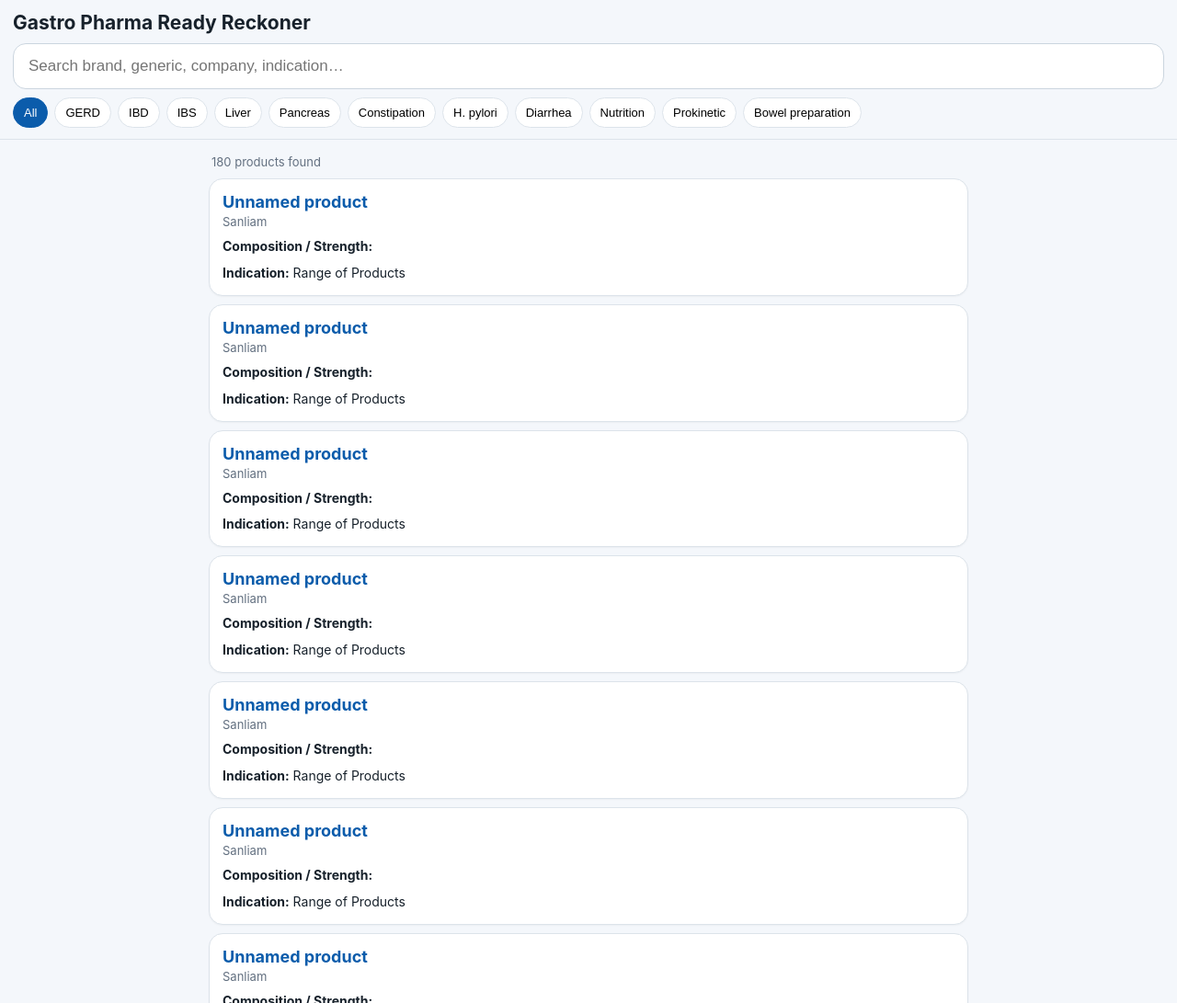
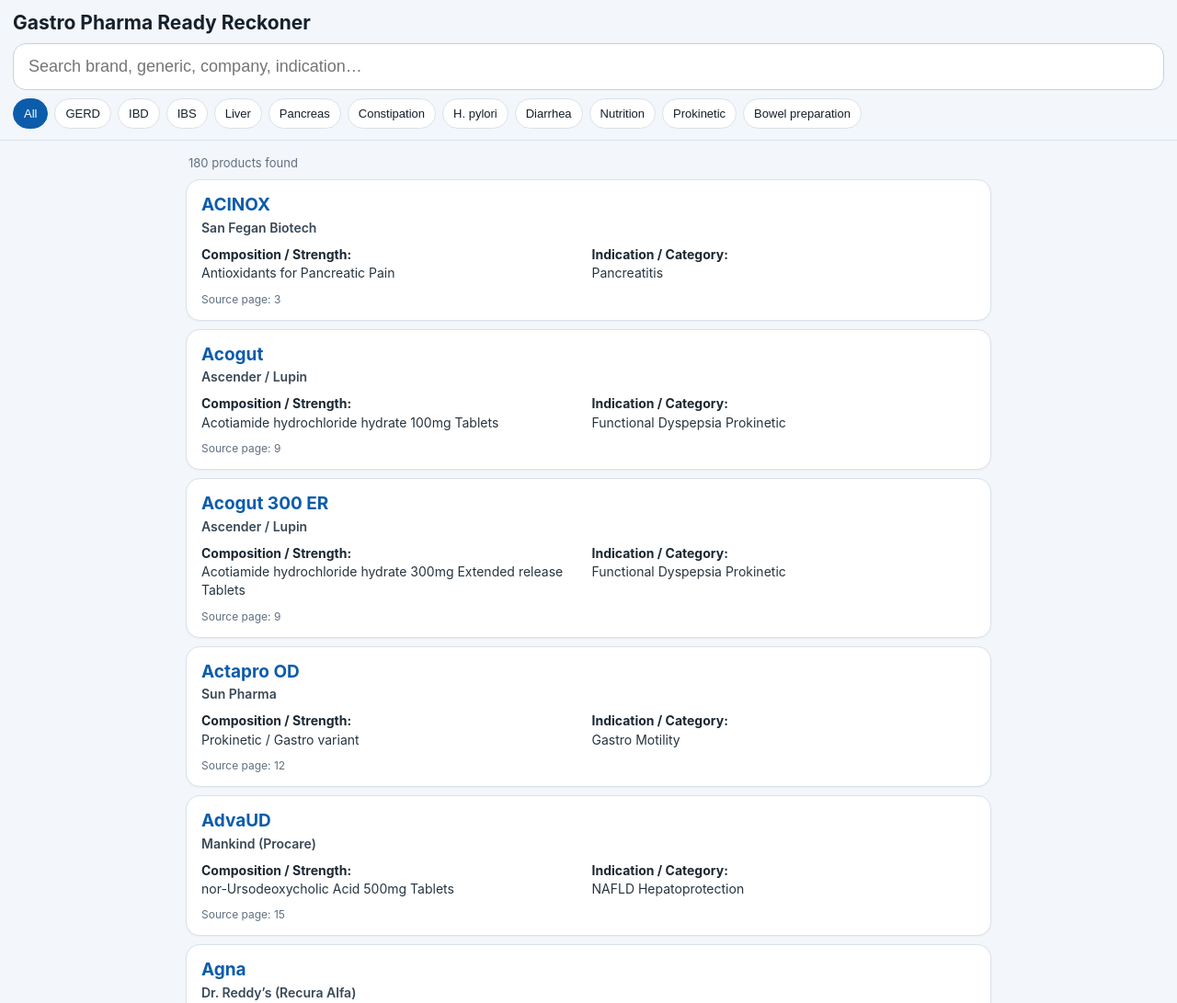
Before and after one commit to Gastroclt8476/gastro-pharma-ready-reckoner, a plain HTML site: page index.html in a window 1280 px wide. Shown: the top 1091 px of the page at 92% size. Drawn offline with Linux system fonts and the light colour scheme.

Commit message:
Update index.html

```diff
--- a/index.html
+++ b/index.html
@@ -10,26 +10,30 @@
 <link rel="manifest" href="./manifest.webmanifest">
 <title>Gastro Pharma Ready Reckoner</title>
 <style>
-:root{--blue:#0b5cab;--bg:#f4f7fb;--card:#fff;--text:#17212b;--muted:#637080;--border:#dce3ea}
+:root{--blue:#0b5cab;--bg:#f3f6fa;--card:#fff;--text:#15202b;--muted:#617080;--border:#d9e1e9}
 *{box-sizing:border-box}
 body{margin:0;background:var(--bg);color:var(--text);font-family:-apple-system,BlinkMacSystemFont,"Segoe UI",Roboto,Arial,sans-serif}
-header{position:sticky;top:0;z-index:10;background:rgba(244,247,251,.96);backdrop-filter:blur(12px);padding:calc(12px + env(safe-area-inset-top)) 14px 10px;border-bottom:1px solid var(--border)}
-h1{font-size:21px;margin:0 0 10px}
-.search{width:100%;font-size:17px;padding:14px 16px;border:1px solid #cbd5df;border-radius:14px;background:white;outline:none}
+header{position:sticky;top:0;z-index:10;background:rgba(243,246,250,.97);backdrop-filter:blur(12px);padding:calc(12px + env(safe-area-inset-top)) 14px 10px;border-bottom:1px solid var(--border)}
+h1{font-size:21px;line-height:1.2;margin:0 0 10px;font-weight:750}
+.search{width:100%;font-size:17px;padding:14px 16px;border:1px solid #c7d2de;border-radius:14px;background:#fff;outline:none}
 .search:focus{border-color:var(--blue);box-shadow:0 0 0 3px rgba(11,92,171,.12)}
 .filters{display:flex;gap:7px;overflow-x:auto;padding:9px 0 2px;scrollbar-width:none}
 .filters::-webkit-scrollbar{display:none}
-.filter{white-space:nowrap;border:1px solid var(--border);background:white;border-radius:999px;padding:8px 11px;font-size:13px}
-.filter.active{background:var(--blue);border-color:var(--blue);color:white}
-main{max-width:850px;margin:auto;padding:12px 12px calc(28px + env(safe-area-inset-bottom))}
+.filter{white-space:nowrap;border:1px solid var(--border);background:#fff;border-radius:999px;padding:8px 11px;font-size:13px;color:var(--text)}
+.filter.active{background:var(--blue);border-color:var(--blue);color:#fff}
+main{max-width:900px;margin:auto;padding:12px 12px calc(28px + env(safe-area-inset-bottom))}
 .status{color:var(--muted);font-size:13px;margin:4px 3px 10px}
-.card{background:var(--card);border:1px solid var(--border);border-radius:15px;padding:14px;margin:9px 0;box-shadow:0 1px 2px rgba(0,0,0,.04)}
-.brand{font-size:18px;font-weight:700;color:var(--blue)}
-.company{font-size:13px;color:var(--muted);margin-top:3px}
-.row{margin-top:9px;font-size:14px;line-height:1.42}
-.label{font-weight:700}
+.card{background:var(--card);border:1px solid var(--border);border-radius:15px;padding:15px 16px;margin:9px 0;box-shadow:0 1px 2px rgba(0,0,0,.04)}
+.brand{font-size:19px;font-weight:750;color:var(--blue);line-height:1.25}
+.company{font-size:14px;font-weight:600;color:#394856;margin-top:4px}
+.grid{display:grid;grid-template-columns:1fr;gap:7px;margin-top:11px}
+.row{font-size:14px;line-height:1.45}
+.label{font-weight:700;color:#1b2732}
+.value{color:#263540}
+.source{font-size:12px;color:var(--muted);margin-top:10px}
 .empty{padding:35px 15px;text-align:center;color:var(--muted)}
 footer{text-align:center;color:var(--muted);font-size:12px;padding:12px}
+@media (min-width:700px){.grid{grid-template-columns:1fr 1fr}.search{font-size:18px}}
 </style>
 </head>
 <body>
@@ -40,60 +44,58 @@
 <div id="filters" class="filters"></div>
 </header>
 <main>
-<div id="status" class="status"></div>
+<div id="status" class="status">Loading products…</div>
 <div id="results"></div>
-<footer>Offline-ready • Source: supplied Gastro Pharma Ready Reckoner</footer>
+<footer>180 products • Offline-ready • Based on supplied pharma material</footer>
 </main>
 <script>
 let products=[], active="";
 const categories=["All","GERD","IBD","IBS","Liver","Pancreas","Constipation","H. pylori","Diarrhea","Nutrition","Prokinetic","Bowel preparation"];
-const searchEl=document.getElementById("search"), results=document.getElementById("results"), status=document.getElementById("status"), filters=document.getElementById("filters");
-function val(o, keys){for(const k of keys){if(o[k]!=null&&String(o[k]).trim())return String(o[k]).trim()}return ""}
+const $=id=>document.getElementById(id);
+const fields=p=>({brand:p.product||"",company:p.company||"",composition:p.composition||"",indication:p.indication||"",page:p.page||""});
 function norm(s){return String(s||"").toLowerCase().normalize("NFD").replace(/[\u0300-\u036f]/g,"")}
 function makeFilters(){
- filters.innerHTML="";
  categories.forEach(c=>{
-  const b=document.createElement("button"); b.className="filter"+(c==="All"?" active":""); b.textContent=c;
-  b.onclick=()=>{active=c==="All"?"":c; [...filters.children].forEach(x=>x.classList.remove("active")); b.classList.add("active"); render()};
-  filters.appendChild(b);
+  const b=document.createElement("button"); b.type="button"; b.className="filter"+(c==="All"?" active":""); b.textContent=c;
+  b.onclick=()=>{active=c==="All"?"":c; [...$("filters").children].forEach(x=>x.classList.remove("active")); b.classList.add("active"); render()};
+  $("filters").appendChild(b);
  });
 }
 function render(){
- const q=norm(searchEl.value);
+ const q=norm($("search").value);
  let list=products.filter(p=>{
-  const brand=val(p,["Product Name","Product","Brand","brand"]);
-  const company=val(p,["Company / Division","Company","company"]);
-  const comp=val(p,["Composition / Strength","Composition","Generic","generic"]);
-  const ind=val(p,["Category / Indication","Category","Indication","indication"]);
-  const hay=norm([brand,company,comp,ind].join(" "));
-  return (!q||hay.includes(q)) && (!active||norm(ind).includes(norm(active)));
+  const f=fields(p), hay=norm([f.brand,f.company,f.composition,f.indication].join(" "));
+  return (!q||hay.includes(q)) && (!active||hay.includes(norm(active)));
  });
- list.sort((a,b)=>val(a,["Product Name","Product","Brand","brand"]).localeCompare(val(b,["Product Name","Product","Brand","brand"])));
- status.textContent=list.length+" product"+(list.length===1?"":"s")+" found";
- results.innerHTML="";
- if(!list.length){results.innerHTML='<div class="empty">No matching products found.</div>';return}
+ list.sort((a,b)=>norm(a.product).localeCompare(norm(b.product)));
+ $("status").textContent=list.length+" product"+(list.length===1?"":"s")+" found";
+ $("results").innerHTML="";
+ if(!list.length){$("results").innerHTML='<div class="empty">No matching products found.</div>';return}
  const frag=document.createDocumentFragment();
  list.forEach(p=>{
-  const brand=val(p,["Product Name","Product","Brand","brand"])||"Unnamed product";
-  const company=val(p,["Company / Division","Company","company"]);
-  const comp=val(p,["Composition / Strength","Composition","Generic","generic"]);
-  const ind=val(p,["Category / Indication","Category","Indication","indication"]);
-  const card=document.createElement("article"); card.className="card";
-  card.innerHTML=`<div class="brand"></div><div class="company"></div>
-  <div class="row"><span class="label">Composition / Strength:</span> <span class="comp"></span></div>
-  <div class="row"><span class="label">Indication:</span> <span class="ind"></span></div>`;
-  card.querySelector(".brand").textContent=brand; card.querySelector(".company").textContent=company;
-  card.querySelector(".comp").textContent=comp; card.querySelector(".ind").textContent=ind;
+  const f=fields(p), card=document.createElement("article"); card.className="card";
+  card.innerHTML='<div class="brand"></div><div class="company"></div><div class="grid">'+
+    '<div class="row"><span class="label">Composition / Strength:</span><br><span class="value comp"></span></div>'+
+    '<div class="row"><span class="label">Indication / Category:</span><br><span class="value ind"></span></div>'+
+    '</div><div class="source"></div>';
+  card.querySelector(".brand").textContent=f.brand||"Unnamed product";
+  card.querySelector(".company").textContent=f.company||"Company not specified";
+  card.querySelector(".comp").textContent=f.composition||"Not specified in source";
+  card.querySelector(".ind").textContent=f.indication||"Not specified in source";
+  card.querySelector(".source").textContent=f.page?"Source page: "+f.page:"";
   frag.appendChild(card);
  });
- results.appendChild(frag);
+ $("results").appendChild(frag);
 }
-fetch("./products.json").then(r=>r.json()).then(d=>{
+fetch("./products.json",{cache:"no-store"}).then(r=>{if(!r.ok)throw Error("database");return r.json()}).then(d=>{
  products=Array.isArray(d)?d:(d.products||d.data||d.items||[]);
  makeFilters(); render();
  if("serviceWorker" in navigator) navigator.serviceWorker.register("./service-worker.js").catch(()=>{});
-}).catch(()=>{status.textContent="Could not load database";results.innerHTML='<div class="empty">Please reopen the app from its hosted web address.</div>'});
-searchEl.addEventListener("input",render);
+}).catch(e=>{
+ $("status").textContent="Database could not be loaded";
+ $("results").innerHTML='<div class="empty">Please check the hosted app and reload the page.</div>';
+});
+$("search").addEventListener("input",render);
 </script>
 </body>
 </html>
```
